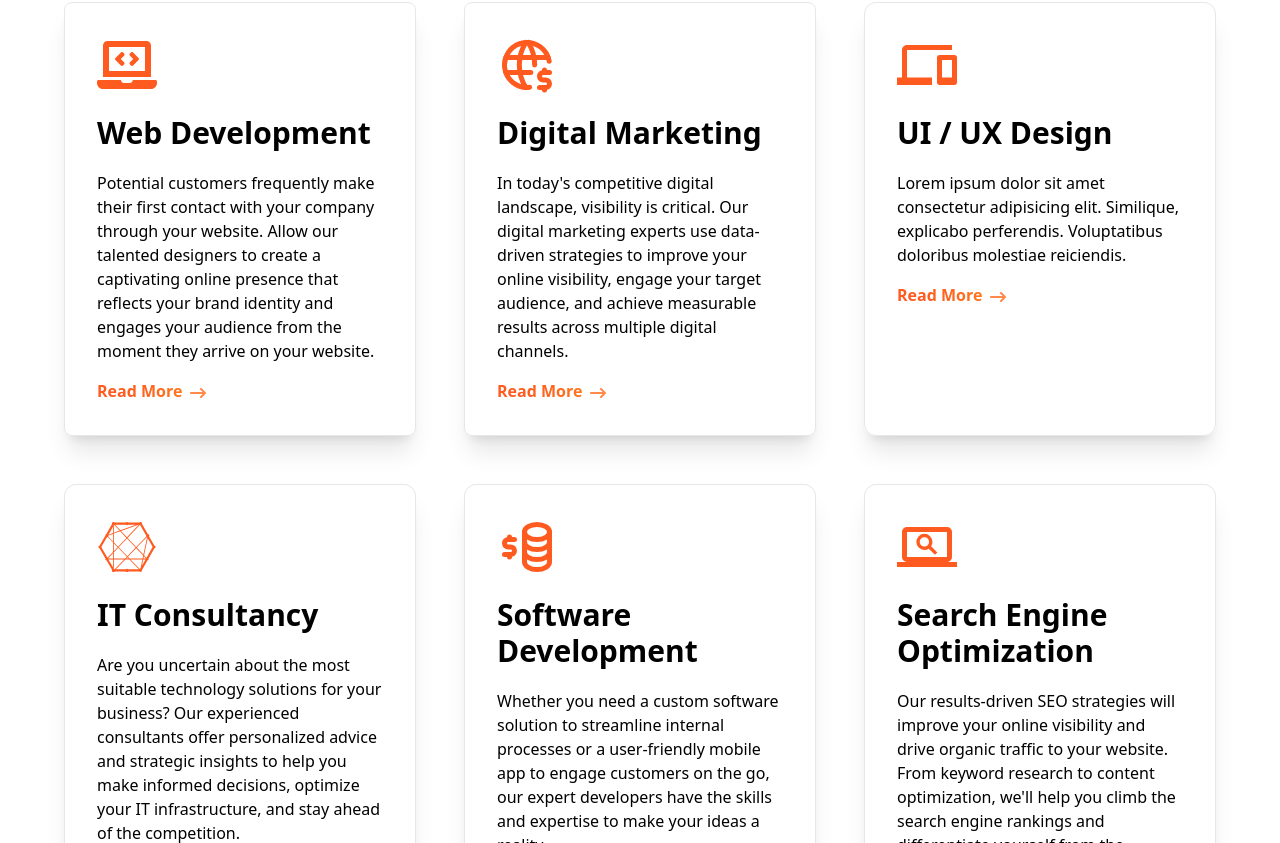
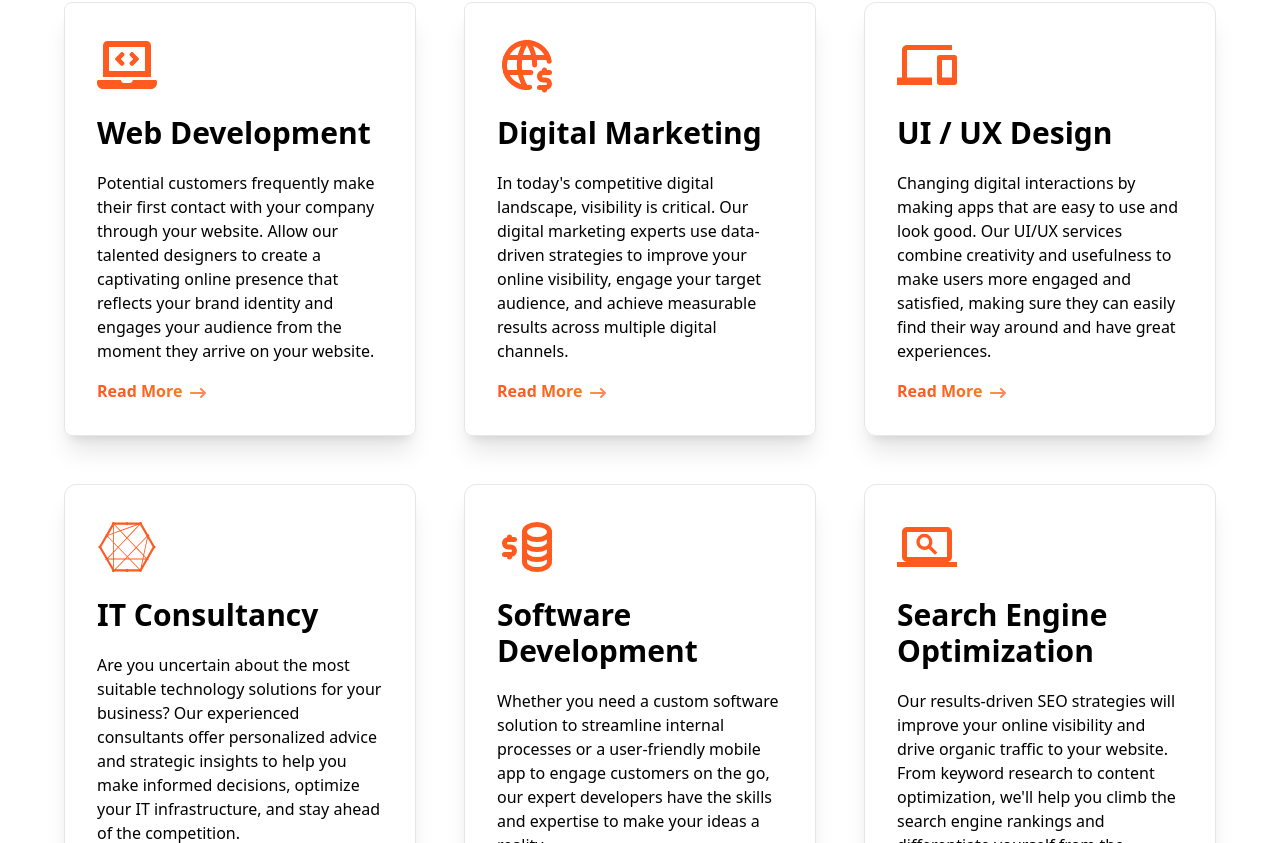
Before and after one commit to Mdsakib999/SM-ITSolution, a React (Vite) app: page / in a window 1280 px wide. Shown: the part 1917-2760 px from the top of the page. Built offline with nearby package versions, Linux system fonts and the light colour scheme.

Commit message:
change on services

```diff
--- a/src/components/Contact.jsx
+++ b/src/components/Contact.jsx
@@ -17,7 +17,7 @@ const Contact = () => {
       <div className=" w-[90%] mx-auto justify-between flex lg:gap-x-10 flex-col md:flex-row items-center ">
         <div className="lg:w-[35%] ">
           <img
-            src="https://img.freepik.com/free-vector/flat-man-illustration-customer-support_23-2148889244.jpg?w=900&t=st=1714752854~exp=1714753454~hmac=693c2d8ef0bb8d6f6b35a6a9c7327271968b6981c4306178ab77c84102bda23c"
+            src="https://i.ibb.co/k9ybqq6/flat-man-illustration-customer-support-23-2148889244.jpg"
             alt=""
           />
         </div>
--- a/src/components/Services.jsx
+++ b/src/components/Services.jsx
@@ -59,9 +59,8 @@ const Services = () => {
             <MdDevices className="lg:text-6xl text-5xl text-orange-500" />
             <h1 className="my-5  font-bold text-2xl lg:text-3xl">UI / UX Design</h1>
             <p>
-              Lorem ipsum dolor sit amet consectetur adipisicing elit.
-              Similique, explicabo perferendis. Voluptatibus doloribus molestiae
-              reiciendis.
+              Changing digital interactions by making apps that are easy to use and look good. Our UI/UX services combine creativity and usefulness to make users more engaged and satisfied, making sure they can easily find their way around and have great experiences.
+
             </p>
 
             <p className=" mt-4 flex items-center gap-x-2 font-bold text-transparent bg-clip-text bg-gradient-to-r from-orange-500 from-10%  to-yellow-300 to-90% ">
```
